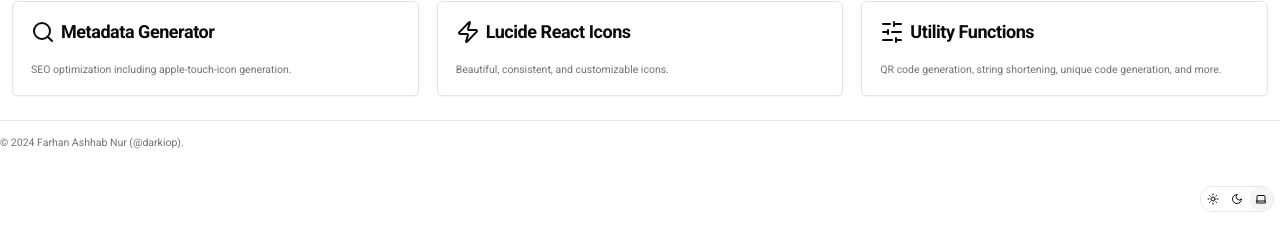
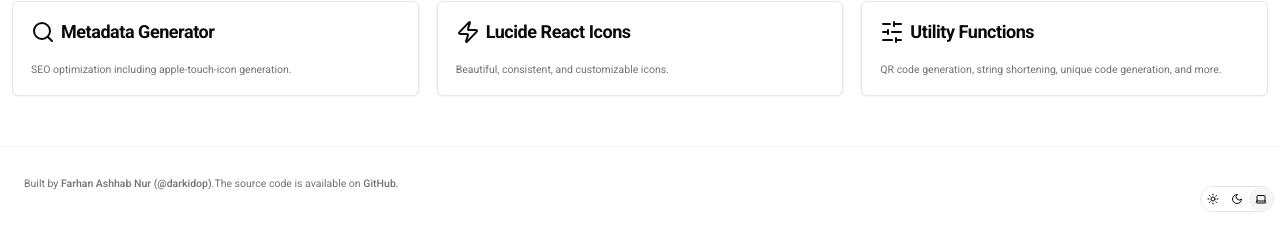
Before and after one commit to ardzero/Bunext, a Next.js app: page / in a window 1280 px wide. Shown: the part 582-832 px from the top of the page. After the commit the page ends 801 px from the top, so only its background shows below. Built offline with nearby package versions, Linux system fonts and the light colour scheme.

Commit message:
(feat):add footer

```diff
--- a/biome.json
+++ b/biome.json
@@ -52,7 +52,7 @@
 			"nursery": {
 				"useSortedClasses": {
 					"fix": "safe",
-					"level": "warn",
+					"level": "info",
 					"options": {
 						"attributes": ["classList"],
 						"functions": ["clsx", "cva", "cn", "tw"]
--- a/src/app/(index)/page.tsx
+++ b/src/app/(index)/page.tsx
@@ -94,8 +94,7 @@
 	];
 
 	return (
-		<div className="min-h-screen bg-background text-foreground">
-			<main className="container mx-auto px-4 py-8">
+		<div className="container mx-auto px-4 py-8">
 			<section className="mb-12 text-center">
 				<h1 className="mb-4 font-clash font-medium text-4xl tracking-tight lg:text-5xl">
 					Next.js 15 Bun Starter Template
@@ -127,21 +126,6 @@
 					</Card>
 				))}
 			</section>
-			</main>
-			<footer className="border-t">
-				<div className="container flex h-14 items-center justify-start px-0">
-					<p className="text-muted-foreground text-sm ">
-						© 2024{" "}
-						<Link
-							href="https://github.com/DarkidOP"
-							className="hover:underline"
-						>
-							Farhan Ashhab Nur (@darkiop)
-						</Link>
-						.
-					</p>
-				</div>
-			</footer>
 		</div>
 	);
 }
--- a/src/app/(index)/pagetr/page.tsx
+++ b/src/app/(index)/pagetr/page.tsx
@@ -7,8 +7,7 @@
 
 export default function Home() {
 	return (
-		<div className="min-h-screen bg-background text-foreground">
-			<main className="container mx-auto flex flex-col items-center px-4 py-8">
+		<div className="container mx-auto flex flex-col items-center px-4 py-8">
 			<h1 className="mb-4 font-clash font-medium text-4xl tracking-tight lg:text-5xl">
 				Transition Test page
 			</h1>
@@ -33,7 +32,6 @@
 					<span className="hidden sm:inline">Home</span>
 				</TransitionLink>
 			</Button>
-			</main>
 		</div>
 	);
 }
--- a/src/app/layout.tsx
+++ b/src/app/layout.tsx
@@ -10,9 +10,10 @@
 import { RootProvider } from "@/components/Providers/root-provider";
 import { FeatureFlag } from "@/components/utils/featureFlag";
 
-import { SiteHeader } from "@/components/navigation/site-header";
 // components
 import { ModeSelector } from "@/components/ui/themeSelector";
+import { SiteHeader } from "@/components/navigation/site-header";
+import { SimpleFooter } from "@/components/navigation/footer";
 import { cn } from "@/lib/utils";
 
 export default function RootLayout({
@@ -29,10 +30,11 @@
 				)}
 			>
 				<RootProvider>
-					<div data-wrapper="" className="border-border/40 dark:border-border">
-						<div className="mx-auto w-full border-border/40 min-[1800px]:max-w-[1536px] min-[1800px]:border-x dark:border-border">
+					<div data-wrapper="" className="border-border/40 dark:border-border ">
+						<div className="mx-auto w-full border-border/40 min-[1800px]:max-w-[1536px] min-[1800px]:border-x dark:border-border min-h-screen flex flex-col">
 							<SiteHeader />
 							<main className="flex-1">{children}</main>
+							<SimpleFooter className="mt-auto" />
 						</div>
 					</div>
 					<FeatureFlag featureFlag={["NEXT_THEME", "THEME_BUTTON"]}>
--- a/src/components/navigation/footer.tsx
+++ b/src/components/navigation/footer.tsx
@@ -1,8 +1,14 @@
 import { footerData, simpleFooterData } from "@/lib/data/footer-data";
-export function simpleFooter() {
+import { cn } from "@/lib/utils";
+export function SimpleFooter({ className }: { className?: string }) {
 	return (
-		<footer className="border-border/40 border-t py-6 md:px-8 md:py-0 dark:border-border">
-			<div className="container flex flex-col items-center justify-between gap-4 md:h-24 md:flex-row">
+		<footer
+			className={cn(
+				"border-border/40 border-t py-6 md:px-8 md:py-0 dark:border-border max-h-24",
+				className,
+			)}
+		>
+			<div className="container flex flex-col items-center justify-between gap-4 md:h-24 md:flex-row md:px-0">
 				<p className="text-balance text-center text-muted-foreground text-sm leading-loose md:text-left">
 					{simpleFooterData?.texts.map((item, index) => (
 						<>
@@ -12,7 +18,7 @@
 								href={item.url}
 								target="_blank"
 								rel="noreferrer"
-								className="font-medium underline underline-offset-4"
+								className="font-medium hover:underline underline-offset-4"
 							>
 								{item.label}
 							</a>
```
Lines whose indentation alone changed are shown as unchanged.
